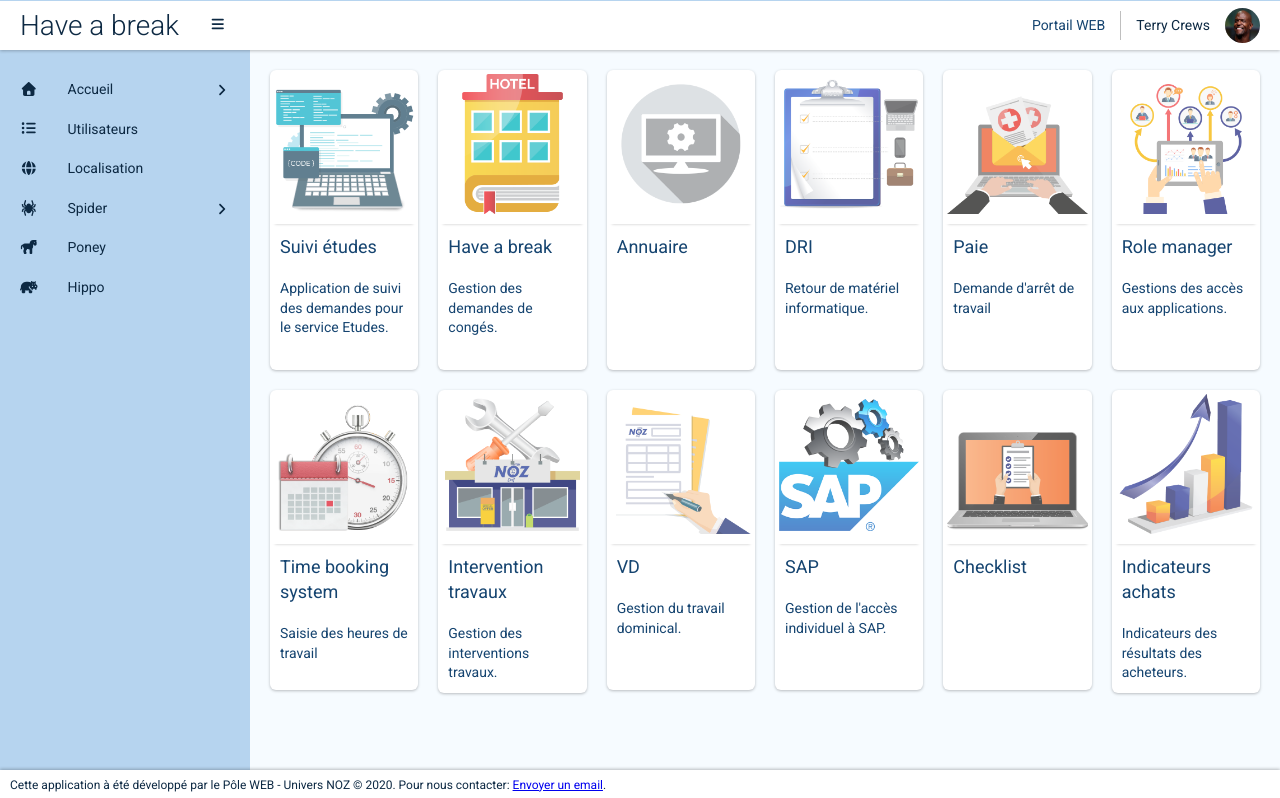
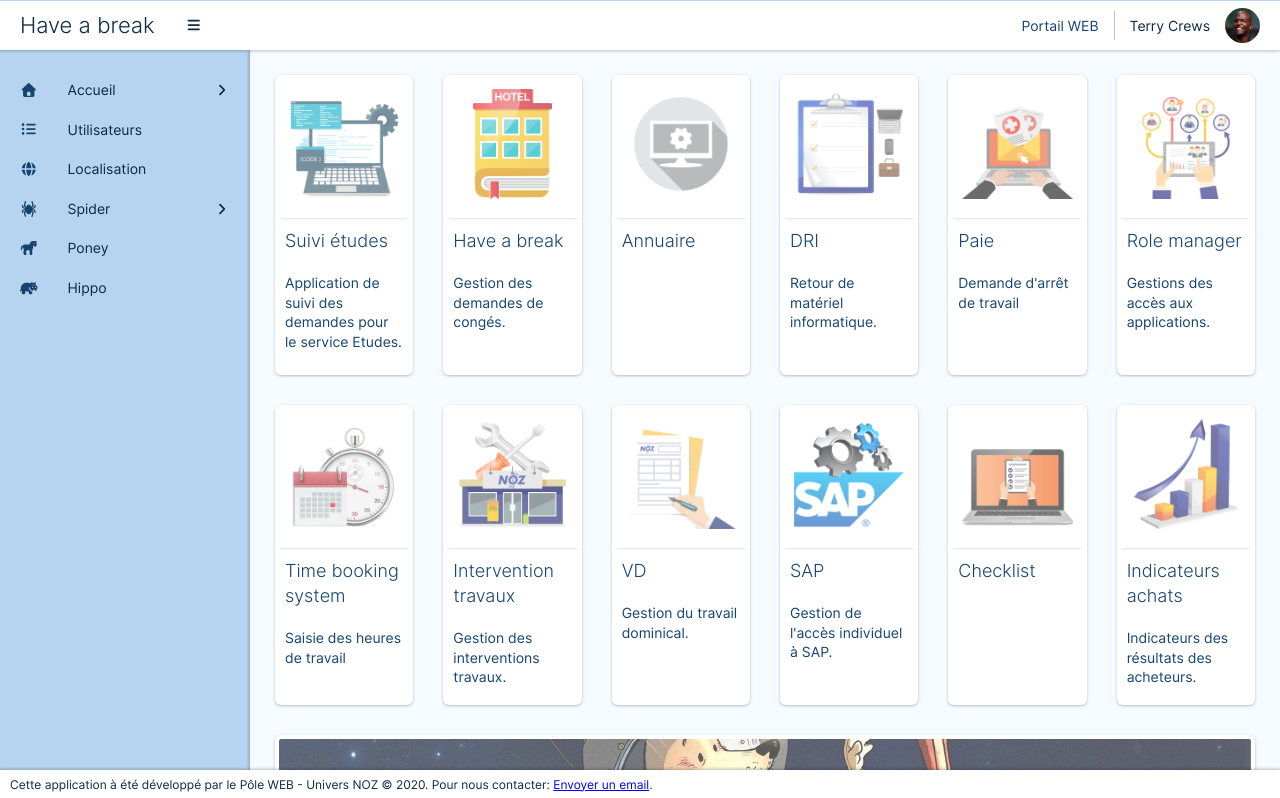
Before and after one commit to Wilmaxys/DashBoard, a plain HTML site: page index.html in a window 1280 px wide. Shown: the top 798 px of the page. Drawn offline with nearby package versions, Linux system fonts and the light colour scheme.

Commit message:
Modify font

```diff
--- a/assets/css/style.css
+++ b/assets/css/style.css
@@ -1,6 +1,15 @@
 * {
     box-sizing: border-box;
 }
+
+@font-face {
+    font-family: "InterLight";
+    src: url("../fonts/Inter-Light.woff") format("woff");
+   }
+@font-face {
+    font-family: "InterRegular";
+    src: url("../fonts/Inter-Regular.woff") format("woff");
+   }
 
 html, body {
     font-size: 14px;
@@ -11,7 +20,7 @@ body {
     margin: 0;
     line-height: 1.4;
     letter-spacing: 0.2;
-    font-family: "Roboto",sans-serif;
+    font-family: "InterRegular",sans-serif;
     color: #0D2943;
 }
 
@@ -36,8 +45,8 @@ body {
 
 .header-left .header-title{
     margin-right: 30px;
-    font-size: 28px;
-    font-weight: 300;
+    font-size: 22px;
+    font-family: "InterLight", sans-serif;
 }
 
 .header-left .header-menu-grow-button{
@@ -124,6 +133,7 @@ body {
 .sidebar .sidebar-item-icon {
     flex-grow: 0;
     margin-right: 30px;
+    color: #154470;
 }
 
 .sidebar .sidebar-item-text {
@@ -165,12 +175,13 @@ body {
     display: flex;
     flex-wrap: wrap;
     align-content: flex-start;
+    box-shadow: -1px 0px 3px rgba(0,0,0,0.25);
 }
 
 /* box */
 
 .box-container{
-    padding: 10px;
+    padding: 15px;
     width: 100%;
 }
 
@@ -186,6 +197,7 @@ body {
 .box-minSize-300 {
     min-height: 300px;
 }
+
 .box-minSize-400 {
     min-height: 400px;
 }
@@ -197,7 +209,7 @@ body {
     box-shadow: 0px 5px 3px -5px rgba(0,0,0,0.25);
 }
 .box-header img{
-    opacity: 0.75;
+    opacity: 0.65;
 }
 
 .box-header.crop-img{
@@ -214,11 +226,12 @@ body {
     vertical-align:middle;/* finalise vertical centering on baseline*/
 }
 
-.box-header.full-img{
+.box-header.icon-img{
+    padding:10px;
     width: 100%;
     height: 100%;
 }
-.box-header.full-img img{
+.box-header.icon-img img{
     width: 100%;
     height: 100%;
 }
@@ -234,6 +247,7 @@ body {
 .box-title-medium{
     font-size:18px;
     margin-bottom: 20px;
+    font-family: "InterLight", sans-serif;
 }
 
 /* footer */
@@ -352,5 +366,5 @@ body {
 }
 
 .active{
-    background-color: rgb(113, 164, 212) !important;
+    background-color: rgb(129, 185, 238) !important;
 }
--- a/index.html
+++ b/index.html
@@ -18,7 +18,7 @@
         </div>
         <div class="header-menu">
             <div class="header-menu-portal">
-                <a  href="#">Portail WEB</a>
+                <a  href="index.html">Portail WEB</a>
             </div>
             <div class="header-menu-content">
                 Terry Crews
@@ -35,7 +35,7 @@
                     <span class="sidebar-item-expend"><i class="fas fa-angle-right"></i></span>
                 </a>
                 <div class="sidebar-subbed dp-none">
-                    <a href="#" id="menu-bowling" class="sidebar-item">
+                    <a href="index.html" id="menu-bowling" class="sidebar-item">
                         <span class="sidebar-item-icon"><i class="fas fa-bowling-ball"></i></span>
                         <span class="sidebar-item-text">Bowling</span>
                     </a>
@@ -45,33 +45,33 @@
                         <span class="sidebar-item-expend"><i class="fas fa-angle-right"></i></span>
                     </a>
                     <div class="sidebar-subbed dp-none">
-                        <a href="#" id="menu-ambulance" class="sidebar-item">
+                        <a href="index.html" id="menu-ambulance" class="sidebar-item">
                             <span class="sidebar-item-icon"><i class="fas fa-ambulance"></i></span>
                             <span class="sidebar-item-text">Ambulance</span>
                         </a>
-                        <a href="#" id="menu-church" class="sidebar-item">
+                        <a href="index.html" id="menu-church" class="sidebar-item">
                             <span class="sidebar-item-icon"><i class="fas fa-church"></i></span>
                             <span class="sidebar-item-text">Eglise</span>
                         </a>
-                        <a href="#" id="menu-cloud" class="sidebar-item">
+                        <a href="index.html" id="menu-cloud" class="sidebar-item">
                             <span class="sidebar-item-icon"><i class="fas fa-cloud"></i></span>
                             <span class="sidebar-item-text">Cloud</span>
                         </a>
                     </div>
-                    <a href="#" id="menu-bug" class="sidebar-item">
+                    <a href="index.html" id="menu-bug" class="sidebar-item">
                         <span class="sidebar-item-icon"><i class="fas fa-bug "></i></span>
                         <span class="sidebar-item-text">Bug</span>
                     </a>
                 </div>
             </div>
             <div class="sidebar-row">
-                <a href="#" id="menu-user" class="sidebar-item">
+                <a href="index.html" id="menu-user" class="sidebar-item">
                     <span class="sidebar-item-icon"><i class="fas fa-list-ul"></i></span>
                     <span class="sidebar-item-text">Utilisateurs</span>
                 </a>
             </div>
             <div class="sidebar-row">
-                <a href="#" id="menu-geo" class="sidebar-item">
+                <a href="index.html" id="menu-geo" class="sidebar-item">
                     <span class="sidebar-item-icon"><i class="fas fa-globe"></i></span>
                     <span class="sidebar-item-text">Localisation</span>
                 </a>
@@ -89,7 +89,7 @@
                         <span class="sidebar-item-expend"><i class="fas fa-angle-right"></i></span>
                     </a>
                     <div class="sidebar-subbed dp-none">
-                        <a href="#" id="menu-oldR" class="sidebar-item">
+                        <a href="index.html" id="menu-oldR" class="sidebar-item">
                             <span class="sidebar-item-icon"><i class="fab fa-old-republic"></i></span>
                             <span class="sidebar-item-text">Old republic</span>
                         </a>
@@ -97,13 +97,13 @@
                 </div>
             </div>
             <div class="sidebar-row">
-                <a href="#" id="menu-poney" class="sidebar-item">
+                <a href="index.html" id="menu-poney" class="sidebar-item">
                     <span class="sidebar-item-icon"><i class="fas fa-horse"></i></span>
                     <span class="sidebar-item-text">Poney</span>
                 </a>
             </div>
             <div class="sidebar-row">
-                <a href="#" class="sidebar-item">
+                <a href="index.html" class="sidebar-item">
                     <span class="sidebar-item-icon"><i class="fas fa-hippo"></i></span>
                     <span class="sidebar-item-text">Hippo</span>
                 </a>
@@ -124,7 +124,7 @@
             </div> -->
             <div class="box-container box-container-size-2">
                 <div class="box box-minSize-300">
-                    <div class="box-header full-img">
+                    <div class="box-header icon-img">
                         <img src="assets/img/set.icon.png" alt="">
                     </div>
                     <div class="box-body">
@@ -139,7 +139,7 @@
             </div>
             <div class="box-container box-container-size-2">
                 <div class="box box-minSize-300">
-                    <div class="box-header full-img">
+                    <div class="box-header icon-img">
                         <img src="assets/img/hbk.icon.png" alt="">
                     </div>
                     <div class="box-body">
@@ -154,7 +154,7 @@
             </div>
             <div class="box-container box-container-size-2">
                 <div class="box box-minSize-300">
-                    <div class="box-header full-img">
+                    <div class="box-header icon-img">
                         <img src="assets/img/default.icon.png" alt="">
                     </div>
                     <div class="box-body">
@@ -168,7 +168,7 @@
             </div>
             <div class="box-container box-container-size-2">
                 <div class="box box-minSize-300">
-                    <div class="box-header full-img">
+                    <div class="box-header icon-img">
                         <img src="assets/img/dri.icon.png" alt="">
                     </div>
                     <div class="box-body">
@@ -183,7 +183,7 @@
             </div>
             <div class="box-container box-container-size-2">
                 <div class="box box-minSize-300">
-                    <div class="box-header full-img">
+                    <div class="box-header icon-img">
                         <img src="assets/img/paie.icon.png" alt="">
                     </div>
                     <div class="box-body">
@@ -198,7 +198,7 @@
             </div>
             <div class="box-container box-container-size-2">
                 <div class="box box-minSize-300">
-                    <div class="box-header full-img">
+                    <div class="box-header icon-img">
                         <img src="assets/img/rm.icon.png" alt="">
                     </div>
                     <div class="box-body">
@@ -213,7 +213,7 @@
             </div>
             <div class="box-container box-container-size-2">
                 <div class="box box-minSize-300">
-                    <div class="box-header full-img">
+                    <div class="box-header icon-img">
                         <img src="assets/img/tbs.icon.png" alt="">
                     </div>
                     <div class="box-body">
@@ -228,7 +228,7 @@
             </div>
             <div class="box-container box-container-size-2">
                 <div class="box box-minSize-300">
-                    <div class="box-header full-img">
+                    <div class="box-header icon-img">
                         <img src="assets/img/itrv.icon.png" alt="">
                     </div>
                     <div class="box-body">
@@ -243,7 +243,7 @@
             </div>
             <div class="box-container box-container-size-2">
                 <div class="box box-minSize-300">
-                    <div class="box-header full-img">
+                    <div class="box-header icon-img">
                         <img src="assets/img/vd.icon.png" alt="">
                     </div>
                     <div class="box-body">
@@ -258,7 +258,7 @@
             </div>
             <div class="box-container box-container-size-2">
                 <div class="box box-minSize-300">
-                    <div class="box-header full-img">
+                    <div class="box-header icon-img">
                         <img src="assets/img/wsap.icon.png" alt="">
                     </div>
                     <div class="box-body">
@@ -273,7 +273,7 @@
             </div>
             <div class="box-container box-container-size-2">
                 <div class="box box-minSize-300">
-                    <div class="box-header full-img">
+                    <div class="box-header icon-img">
                         <img src="assets/img/chk.icon.png" alt="">
                     </div>
                     <div class="box-body">
@@ -287,7 +287,7 @@
             </div>
             <div class="box-container box-container-size-2">
                 <div class="box box-minSize-300">
-                    <div class="box-header full-img">
+                    <div class="box-header icon-img">
                         <img src="assets/img/indac.icon.png" alt="">
                     </div>
                     <div class="box-body">
@@ -300,7 +300,7 @@
                     </div>
                 </div>
             </div>
-            <!-- <div class="box-container">
+            <div class="box-container">
                 <div class="box box-minSize-300">
                     <div class="box-header crop-img">
                         <img src="assets/img/imgTest.jpg" alt="">
@@ -314,11 +314,11 @@
                         </div>
                     </div>
                 </div>
-            </div> -->
+            </div>
         </div>
     </div>
     <div class="footer">
-        <p>Cette application à été développé par le Pôle WEB - Univers NOZ © 2020. Pour nous contacter: <a  href="#">Envoyer un email</a>.</p>
+        <p>Cette application à été développé par le Pôle WEB - Univers NOZ © 2020. Pour nous contacter: <a  href="index.html">Envoyer un email</a>.</p>
     </div>
     <script src="https://code.jquery.com/jquery-3.4.1.min.js" integrity="sha256-CSXorXvZcTkaix6Yvo6HppcZGetbYMGWSFlBw8HfCJo=" crossorigin="anonymous"></script>
     <script src="assets/js/all.min.js"></script>
```
Also changed, not shown: assets/fonts/Inter-Light.woff (added), assets/fonts/Inter-Medium.woff (added), assets/fonts/Inter-Regular.woff (added).
